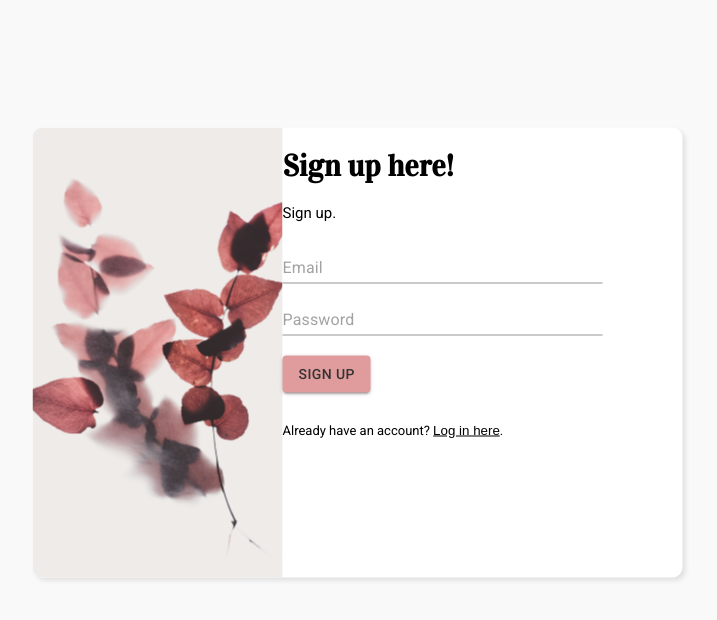
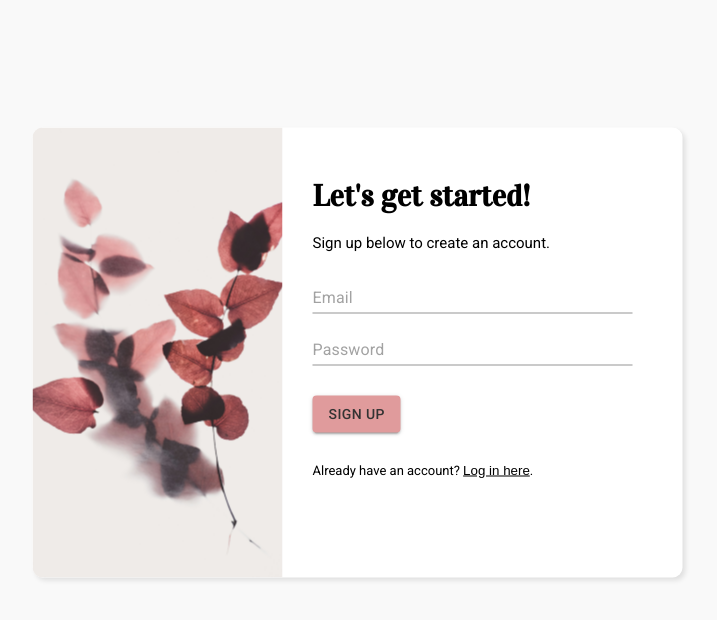
Before and after one commit to evangelenesiyin/to-do-list, a React (Vite) app: page / in a window 1280 px wide. Both pictures are taken after a click on the button "Sign up here". Shown: the top 620 px of the page, without its empty margins (317-1034 px from the left). Built offline with nearby package versions, Linux system fonts and the light colour scheme; the HTML template or start-up script is replaced by a standard one.

Commit message:
feat: add form validation to signup form

```diff
--- a/src/components/SignUpForm.jsx
+++ b/src/components/SignUpForm.jsx
@@ -1,24 +1,97 @@
+import { useState } from "react";
+import { useNavigate } from "react-router-dom";
 import FormControl from '@mui/material/FormControl';
 import Input from '@mui/material/Input';
 import Button from '@mui/material/Button';
 
 export default function SignUpForm({ toggleForm }) {
+    const [userData, setUserData] = useState({
+    email: "",
+    password: "",
+    });
+
+    const navigate = useNavigate();
+
+    const handleChange = (e) => {
+    const { name, value } = e.target;
+
+    if (name === 'email') {
+        const isEmailValid = /^[a-zA-Z0-9]+@[a-zA-Z0-9]+\.[A-Za-z]+$/.test(value);
+        setUserData({
+        ...userData,
+        [name]: value,
+        valid: isEmailValid && isFormValid(),
+        });
+    } else {
+        setUserData({
+        ...userData,
+        [name]: value,
+        valid: isFormValid(),
+        });
+    }
+    };
+
+    const isFormValid = () => {
+    return (
+        userData.email &&
+        /^[a-zA-Z0-9]+@[a-zA-Z0-9]+\.[A-Za-z]+$/.test(userData.email) &&
+        userData.password
+    );
+    };
+
+    const handleSubmit = async (e) => {
+        e.preventDefault();
+        navigate("/todo");
+    }
+
+    console.log(userData);
+
     return (
         <div className="landing-page">
             <div>
             <img src="src/assets/signup-landing.jpg" />
             </div>
-            <div className="landing-section">
-            <h1>Sign up here!</h1>
-            Sign up.
+            <div className="form-section">
+            <h1>Let's get started!</h1>
+            Sign up below to create an account.
+
             <div className="signup-form">
-            <FormControl required >
-                <Input placeholder="Email" style={{ width: 320, marginBottom: 20 }} />
-            </FormControl>
-            <FormControl required>
-                <Input placeholder="Password" type="password" style={{ width: 320, marginBottom: 20 }} />
-            </FormControl>
-            <Button variant="contained" style={{ backgroundColor: "#E09B9C", color: "#333333" }}>Sign Up</Button>
+                <form onSubmit={handleSubmit}>
+                <FormControl required >
+                    <Input
+                    name="email"
+                    value={userData.email}
+                    placeholder="Email"
+                    onChange={handleChange}
+                    autoComplete="off"
+                    style={{ width: 320 }}
+                    />
+                </FormControl>
+
+                {(userData.email !== "" && !userData.email.includes("@")) && (<div className="form-validation-message">example@yourdomain.com</div>)}
+
+                <FormControl required>
+                    <Input
+                    type="password"
+                    name="password"
+                    value={userData.password}
+                    placeholder="Password"
+                    onChange={handleChange}
+                    autoComplete="off"
+                    style={{ width: 320, marginTop: 20 }}
+                    />
+                </FormControl>
+
+                {(userData.password !== "" && userData.password.length < 6) && (
+                <div className="form-validation-message">Password must be at least 6 characters</div> )}
+
+                <Button
+                variant="contained"
+                type="submit"
+                style={{ backgroundColor: "#E09B9C", color: "#333333", marginTop: 30 }}
+                >Sign Up
+                </Button>
+                </form>
             </div>
 
             <p style={{ fontSize: 13, marginTop: 30 }}>
```
